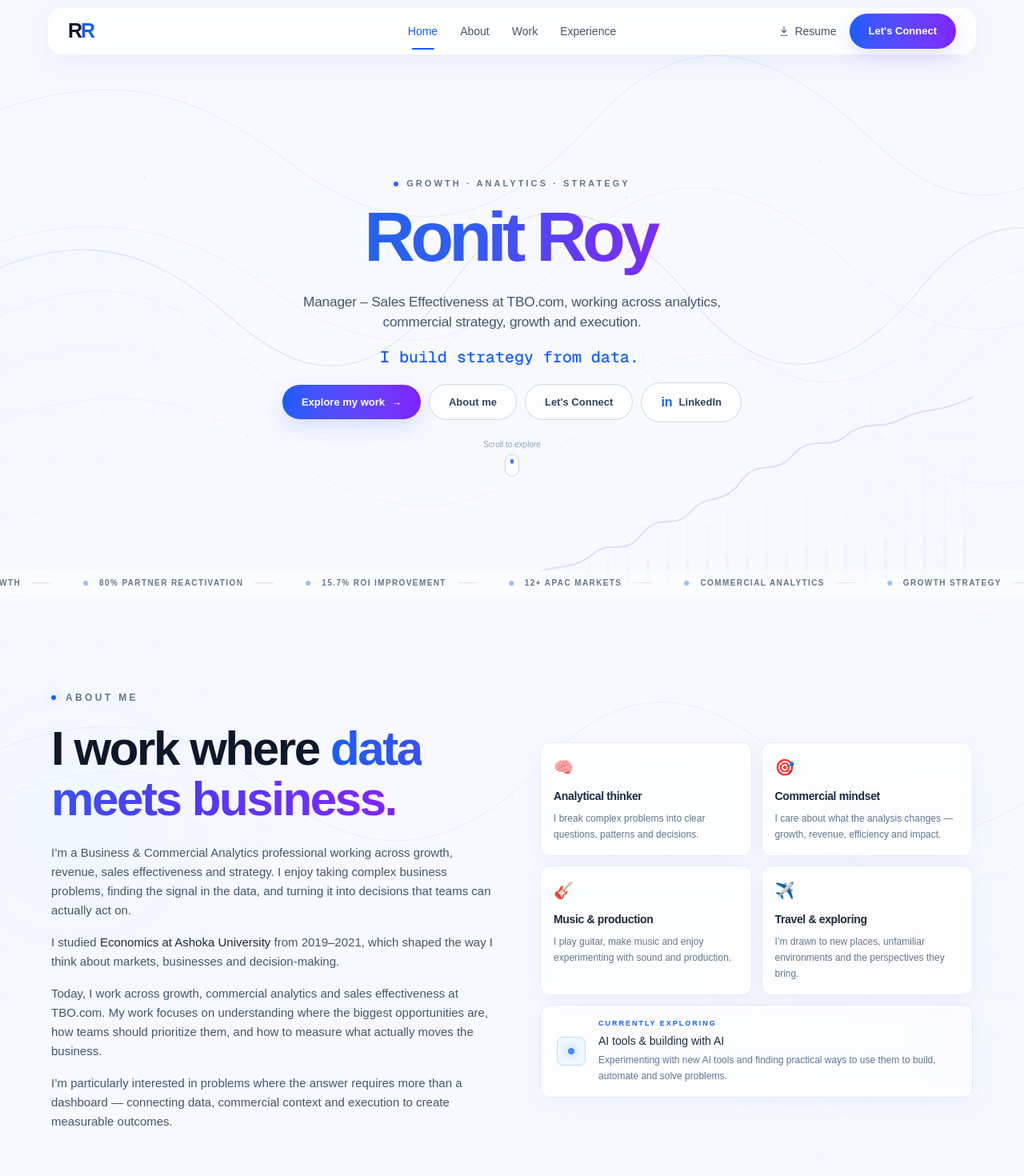
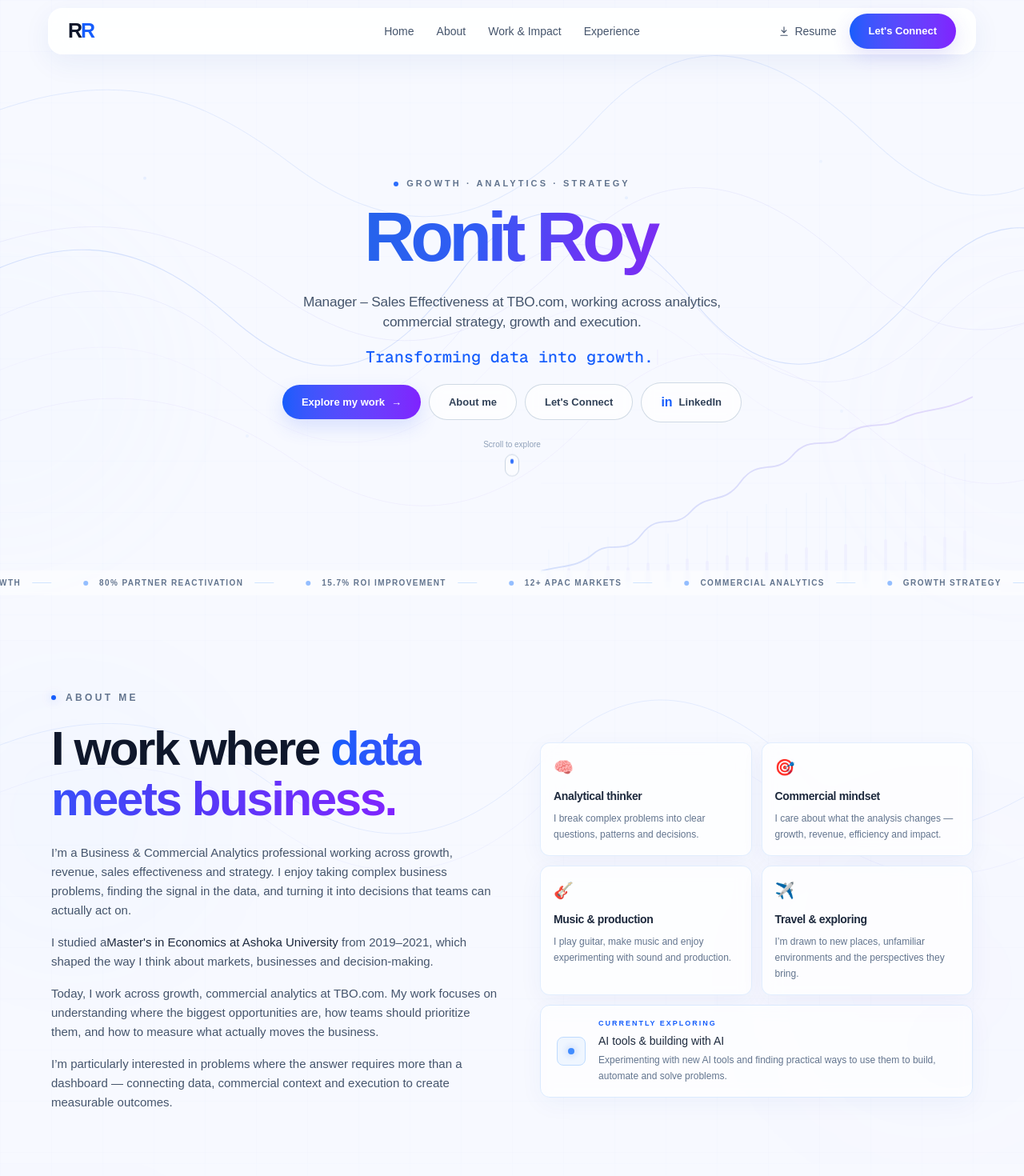
Before and after one commit to ronitroyyy/ronit-roy-website, a Next.js app: page / in a window 1280 px wide. Shown: the top 1470 px of the page at 80% size. Built offline with nearby package versions, Linux system fonts and the light colour scheme.

Commit message:
Fix Codespaces dev server port

```diff
--- a/package.json
+++ b/package.json
@@ -3,7 +3,7 @@
   "version": "0.1.0",
   "private": true,
   "scripts": {
-    "dev": "next dev -p 3000",
+    "dev": "next dev --hostname 0.0.0.0 --port 3000",
     "build": "next build",
     "start": "next start",
     "lint": "eslint"
--- a/src/app/page.tsx
+++ b/src/app/page.tsx
@@ -31,6 +31,7 @@ function StickyNavigation() {
         "about",
         "work",
         "experience",
+        "contact",
       ];
 
       let current = "home";
@@ -41,6 +42,17 @@ function StickyNavigation() {
         if (element && element.getBoundingClientRect().top <= 150) {
           current = section;
         }
+      }
+      // When the user is on Let's Connect, don't highlight any nav item
+         if (window.location.hash === "#contact" || current === "contact") {
+           current = "";
+         }
+
+      // When the user reaches the final section, the contact section may
+      // never reach the 150px threshold because the page has reached its
+      // maximum scroll position. Force contact to be active at the bottom.
+      if (window.innerHeight + window.scrollY >= document.documentElement.scrollHeight - 80) {
+        current = "contact";
       }
 
       setActiveSection(current);
@@ -88,7 +100,7 @@ function StickyNavigation() {
                   : "text-slate-600 hover:text-blue-600"
               }`}
             >
-              {item.label}
+              {item.href === "#work" ? "Work & Impact" : item.label}
 
               {activeSection === item.href.slice(1) && (
                 <span className="absolute -bottom-1 left-1/2 h-[2px] w-7 -translate-x-1/2 rounded-full bg-blue-600" />
@@ -102,7 +114,7 @@ function StickyNavigation() {
           <a
             href="/resume.pdf"
             download
-            className="hidden items-center gap-1.5 text-[13px] font-medium text-slate-600 transition hover:text-blue-600 sm:flex sm:text-[14px]"
+            className="flex items-center gap-1.5 text-[13px] font-medium text-slate-600 transition hover:text-blue-600 sm:flex sm:text-[14px]"
             aria-label="Download resume"
           >
             <svg
@@ -151,11 +163,12 @@ function RibbonItem({ text }: { text: string }) {
 
 function HeroSection() {
   const phrases = [
-    "I turn data into growth.",
-    "I build strategy from data.",
-    "I solve complex problems.",
-    "I turn insights into action.",
-  ];
+   "Turning insights into action.",
+   "Transforming data into growth.",
+   "Turning analysis into strategy.",
+   "Enabling sales team with data visibility.",
+   "Driving measurable business impact.",
+ ];;
 
   const [phraseIndex, setPhraseIndex] = useState(0);
   const [text, setText] = useState("");
@@ -716,7 +729,7 @@ function HeroSection() {
           </a>
 
           <a
-            href="https://www.linkedin.com/in/ronit-roy"
+            href="https://www.linkedin.com/in/ronit-roy-b3061a177"
             target="_blank"
             rel="noopener noreferrer"
             className="
@@ -976,17 +989,16 @@ function AboutSection() {
               </p>
 
               <p>
-                I studied{" "}
+                I studied{" "} a
                 <span className="font-medium text-slate-800">
-                  Economics at Ashoka University
+                  Master's in Economics at Ashoka University
                 </span>{" "}
                 from 2019–2021, which shaped the way I think about markets,
                 businesses and decision-making.
               </p>
 
               <p>
-                Today, I work across growth, commercial analytics and sales
-                effectiveness at TBO.com. My work focuses on understanding
+                Today, I work across growth, commercial analytics at TBO.com. My work focuses on understanding
                 where the biggest opportunities are, how teams should
                 prioritize them, and how to measure what actually moves the
                 business.
@@ -2408,7 +2420,7 @@ ${formData.message}
             className="mt-6 flex flex-wrap items-center justify-center gap-3"
           >
             <a
-              href="https://www.linkedin.com/in/ronit-roy"
+              href="https://www.linkedin.com/in/ronit-roy-b3061a177"
               target="_blank"
               rel="noopener noreferrer"
               className="group inline-flex items-center gap-2 rounded-full bg-gradient-to-r from-blue-600 to-violet-600 px-6 py-3 text-sm font-bold text-white shadow-[0_10px_25px_rgba(79,70,229,0.18)] transition-all duration-300 hover:-translate-y-0.5 hover:shadow-[0_14px_32px_rgba(79,70,229,0.25)]"
@@ -2421,7 +2433,7 @@ ${formData.message}
             </a>
 
             <a
-              href="mailto:hello@ronitroy.dev"
+              href="mailto:royronit.roy3@gmail.com"
               className="inline-flex items-center gap-2 rounded-full border border-blue-100 bg-white/70 px-6 py-3 text-sm font-semibold text-slate-700 transition-all duration-300 hover:-translate-y-0.5 hover:border-indigo-200 hover:bg-white"
             >
               <span>✉</span>
```
Also changed, not shown: 1 other file (tests, documents, lock files or other folders).
